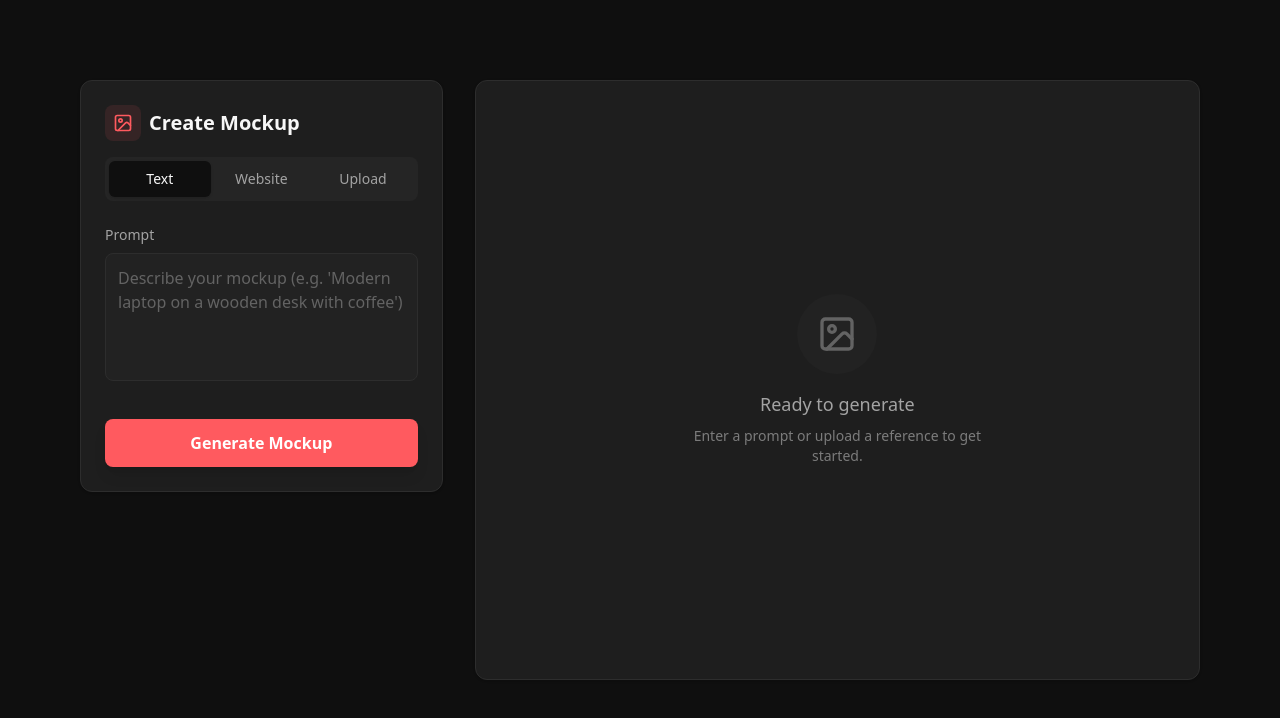
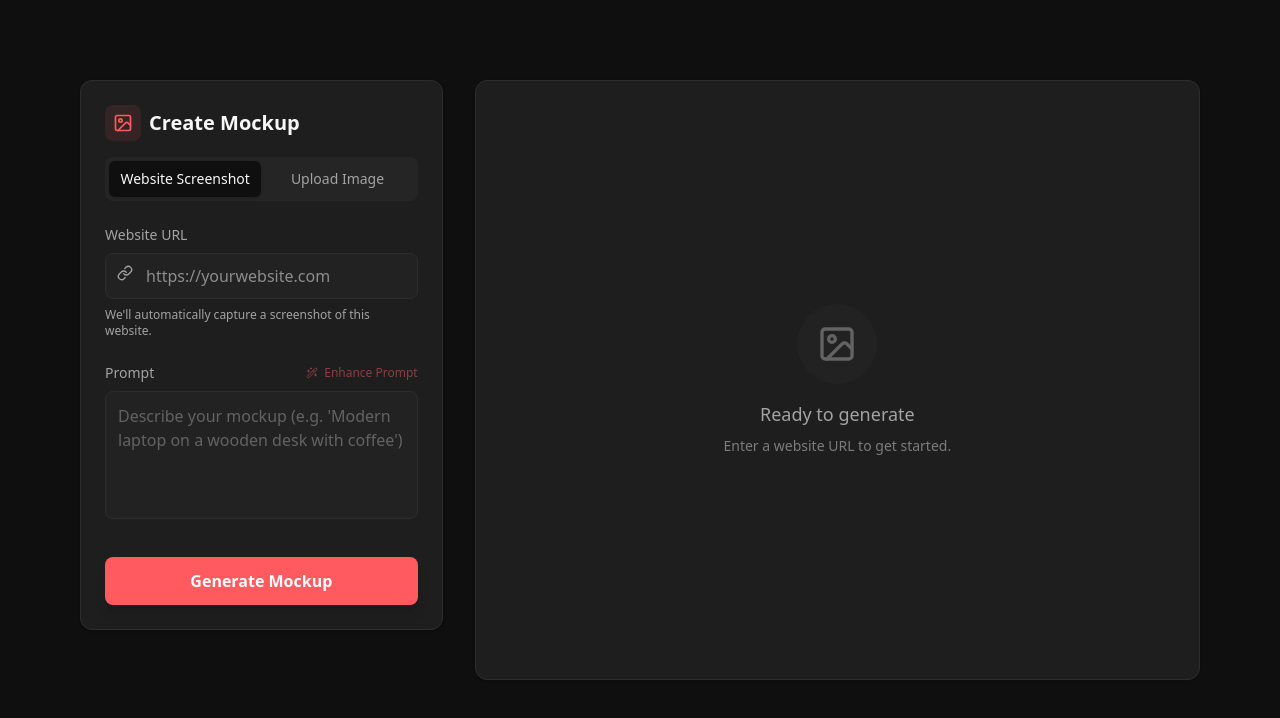
Before and after one commit to mahmutbegoviicalmin-coder/mocx.io, a Next.js app: page /dashboard in a window 1280 px wide. Shown: the top 718 px of the page. Built offline with nearby package versions, Linux system fonts and the light colour scheme.

Commit message:
Remove Text tab, implement Prompt Enhancer with OpenAI

```diff
--- /dev/null
+++ b/src/app/api/enhance/route.ts
@@ -0,0 +1,55 @@
+import { NextResponse } from 'next/server';
+
+export async function POST(request: Request) {
+  try {
+    const { prompt } = await request.json();
+
+    if (!prompt) {
+      return NextResponse.json({ error: 'Prompt is required' }, { status: 400 });
+    }
+
+    if (!process.env.OPENAI_API_KEY) {
+      return NextResponse.json({ error: 'OpenAI API Key missing' }, { status: 500 });
+    }
+
+    const response = await fetch('https://api.openai.com/v1/chat/completions', {
+      method: 'POST',
+      headers: {
+        'Content-Type': 'application/json',
+        'Authorization': `Bearer ${process.env.OPENAI_API_KEY}`,
+      },
+      body: JSON.stringify({
+        model: "gpt-4o-mini", // Fast and cheap, good for this
+        messages: [
+          {
+            role: "system",
+            content: "You are an expert prompt engineer for AI image generation (specifically for product mockups). Rewrite the user's prompt to be more descriptive, photorealistic, and professional. Focus on lighting (e.g. 'soft studio lighting', 'cinematic'), textures, and composition. Keep it under 40 words. Output ONLY the raw enhanced prompt text, no quotes or explanations."
+          },
+          {
+            role: "user",
+            content: prompt
+          }
+        ],
+        max_tokens: 100,
+        temperature: 0.7,
+      }),
+    });
+
+    const data = await response.json();
+
+    if (!response.ok) {
+      console.error('OpenAI API Error:', data);
+      throw new Error(data.error?.message || 'Failed to enhance prompt');
+    }
+
+    const enhancedPrompt = data.choices[0]?.message?.content?.trim();
+
+    return NextResponse.json({ enhancedPrompt });
+  } catch (error) {
+    console.error('Enhancement error:', error);
+    return NextResponse.json(
+      { error: 'Failed to enhance prompt' },
+      { status: 500 }
+    );
+  }
+}
--- a/src/app/dashboard/page.tsx
+++ b/src/app/dashboard/page.tsx
@@ -1,17 +1,18 @@
 'use client';
 
 import { useState } from 'react';
-import { Upload, Link as LinkIcon, Info, Image as ImageIcon, X } from 'lucide-react';
+import { Upload, Link as LinkIcon, Info, Image as ImageIcon, X, Wand2 } from 'lucide-react';
 
 export default function DashboardPage() {
   const [prompt, setPrompt] = useState('');
   const [websiteUrl, setWebsiteUrl] = useState('');
   const [refImageUrl, setRefImageUrl] = useState('');
-  const [activeTab, setActiveTab] = useState<'text' | 'website' | 'image'>('text');
+  const [activeTab, setActiveTab] = useState<'website' | 'image'>('website');
   const [selectedFile, setSelectedFile] = useState<File | null>(null);
   const [filePreview, setFilePreview] = useState<string | null>(null);
 
   const [loading, setLoading] = useState(false);
+  const [enhancing, setEnhancing] = useState(false);
   const [generatedImage, setGeneratedImage] = useState<string | null>(null);
   const [error, setError] = useState<string | null>(null);
 
@@ -35,12 +36,31 @@ export default function DashboardPage() {
   const clearFile = () => {
     setSelectedFile(null);
     setFilePreview(null);
-    // Reset file input manually if needed, or let React handle it via key/ref
+  };
+
+  const handleEnhance = async () => {
+    if (!prompt) return;
+    setEnhancing(true);
+    try {
+      const res = await fetch('/api/enhance', {
+        method: 'POST',
+        headers: { 'Content-Type': 'application/json' },
+        body: JSON.stringify({ prompt }),
+      });
+
+      const data = await res.json();
+      if (data.enhancedPrompt) {
+        setPrompt(data.enhancedPrompt);
+      }
+    } catch (err) {
+      console.error('Failed to enhance prompt', err);
+    } finally {
+      setEnhancing(false);
+    }
   };
 
   const handleGenerate = async (e: React.FormEvent) => {
     e.preventDefault();
-    if (!prompt && activeTab === 'text') return;
 
     setLoading(true);
     setError(null);
@@ -56,10 +76,14 @@ export default function DashboardPage() {
         } else if (refImageUrl) {
           // Use provided URL
           finalImageUrls = [refImageUrl];
+        } else {
+            throw new Error("Please upload an image or provide a reference URL.");
         }
-      } else if (activeTab === 'website' && websiteUrl) {
+      } else if (activeTab === 'website') {
+        if (!websiteUrl) {
+            throw new Error("Please provide a website URL.");
+        }
         // Automatically wrap website URL in a screenshot service proxy
-        // Using image.thum.io as a free, reliable screenshot provider
         finalImageUrls = [`https://image.thum.io/get/width/1920/crop/1080/noanimate/${websiteUrl}`];
       }
 
@@ -67,7 +91,7 @@ export default function DashboardPage() {
         method: 'POST',
         headers: { 'Content-Type': 'application/json' },
         body: JSON.stringify({
-          prompt,
+          prompt: prompt || "High quality professional product mockup", // Default prompt if empty
           imageUrls: finalImageUrls
         }),
       });
@@ -111,7 +135,7 @@ export default function DashboardPage() {
             setLoading(false);
             setError('Request timed out. Please check back later.');
         }
-      }, 90000); // Increased timeout to 90s
+      }, 90000);
 
     } catch (err: any) {
       console.error(err);
@@ -137,20 +161,12 @@ export default function DashboardPage() {
             {/* Tabs */}
             <div className="flex p-1 bg-muted/50 rounded-lg mb-6">
               <button
-                onClick={() => setActiveTab('text')}
-                className={`flex-1 py-2 text-sm font-medium rounded-md transition-all ${
-                  activeTab === 'text' ? 'bg-background shadow-sm text-foreground' : 'text-muted-foreground hover:text-foreground'
-                }`}
-              >
-                Text
-              </button>
-              <button
                 onClick={() => setActiveTab('website')}
                 className={`flex-1 py-2 text-sm font-medium rounded-md transition-all ${
                   activeTab === 'website' ? 'bg-background shadow-sm text-foreground' : 'text-muted-foreground hover:text-foreground'
                 }`}
               >
-                Website
+                Website Screenshot
               </button>
               <button
                 onClick={() => setActiveTab('image')}
@@ -158,23 +174,13 @@ export default function DashboardPage() {
                   activeTab === 'image' ? 'bg-background shadow-sm text-foreground' : 'text-muted-foreground hover:text-foreground'
                 }`}
               >
-                Upload
+                Upload Image
               </button>
             </div>
 
             <form onSubmit={handleGenerate} className="space-y-4">
-              <div>
-                <label className="block text-sm font-medium mb-2 text-muted-foreground">
-                  Prompt
-                </label>
-                <textarea
-                  value={prompt}
-                  onChange={(e) => setPrompt(e.target.value)}
-                  placeholder="Describe your mockup (e.g. 'Modern laptop on a wooden desk with coffee')"
-                  className="w-full h-32 bg-muted/30 border border-border rounded-lg p-3 text-foreground placeholder:text-muted-foreground/50 focus:outline-none focus:ring-2 focus:ring-primary/50 resize-none"
-                />
-              </div>
 
+              {/* Inputs based on Tab */}
               {activeTab === 'website' && (
                 <div className="animate-in fade-in slide-in-from-top-2">
                   <label className="block text-sm font-medium mb-2 text-muted-foreground">
@@ -231,15 +237,12 @@ export default function DashboardPage() {
                     )}
                   </div>
 
+                  {/* Optional Reference URL fallback */}
+                  {!filePreview && (
                     <div className="relative">
-                    <div className="absolute inset-0 flex items-center">
-                      <span className="w-full border-t border-border" />
+                       <div className="relative flex items-center justify-center mb-2">
+                          <span className="bg-card px-2 text-xs text-muted-foreground uppercase">Or use URL</span>
                        </div>
-                    <div className="relative flex justify-center text-xs uppercase">
-                      <span className="bg-card px-2 text-muted-foreground">Or use URL</span>
-                    </div>
-                  </div>
-
                         <div className="relative">
                             <LinkIcon className="absolute left-3 top-3 w-4 h-4 text-muted-foreground" />
                             <input
@@ -252,6 +255,32 @@ export default function DashboardPage() {
                         </div>
                     </div>
                   )}
+                </div>
+              )}
+
+              {/* Prompt Section */}
+              <div className="pt-2">
+                <div className="flex items-center justify-between mb-2">
+                    <label className="block text-sm font-medium text-muted-foreground">
+                    Prompt
+                    </label>
+                    <button
+                    type="button"
+                    onClick={handleEnhance}
+                    disabled={!prompt || enhancing}
+                    className="text-xs flex items-center gap-1.5 text-primary hover:text-primary/80 transition-colors disabled:opacity-50"
+                    >
+                    <Wand2 className={`w-3 h-3 ${enhancing ? 'animate-spin' : ''}`} />
+                    {enhancing ? 'Enhancing...' : 'Enhance Prompt'}
+                    </button>
+                </div>
+                <textarea
+                  value={prompt}
+                  onChange={(e) => setPrompt(e.target.value)}
+                  placeholder="Describe your mockup (e.g. 'Modern laptop on a wooden desk with coffee')"
+                  className="w-full h-32 bg-muted/30 border border-border rounded-lg p-3 text-foreground placeholder:text-muted-foreground/50 focus:outline-none focus:ring-2 focus:ring-primary/50 resize-none"
+                />
+              </div>
 
               <button
                 type="submit"
@@ -282,7 +311,7 @@ export default function DashboardPage() {
                 </div>
                 <p className="text-lg font-medium">Ready to generate</p>
                 <p className="text-sm opacity-70 max-w-xs mx-auto mt-2">
-                  Enter a prompt or upload a reference to get started.
+                  {activeTab === 'website' ? 'Enter a website URL' : 'Upload an image'} to get started.
                 </p>
               </div>
             )}
```
Lines whose indentation alone changed are shown as unchanged.
